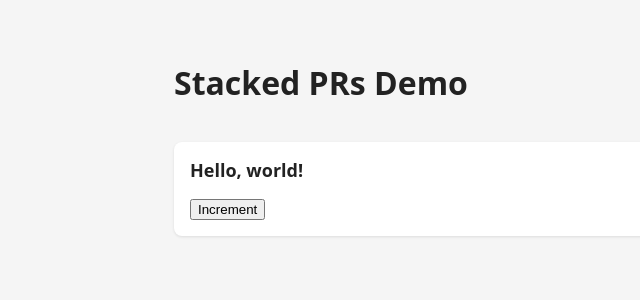
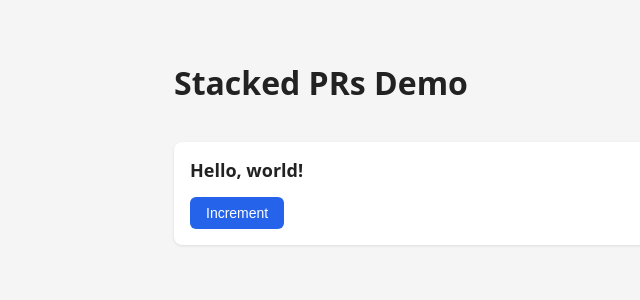
Before and after one commit to MatheusGNachtigall/stacked-prs, a React (Vite) app: page / in a window 1280 px wide. Shown: the top 300 px of the page, without its empty margins (226-866 px from the left). Built offline with nearby package versions, Linux system fonts and the light colour scheme.

Commit message:
style the button

```diff
--- a/src/components/Button.jsx
+++ b/src/components/Button.jsx
@@ -1,3 +1,19 @@
+const styles = {
+	base: {
+		padding: "8px 16px",
+		border: "none",
+		borderRadius: 6,
+		cursor: "pointer",
+		fontSize: 14,
+	},
+	primary: { background: "#2563eb", color: "#fff" },
+	secondary: { background: "#e5e7eb", color: "#222" },
+};
+
 export default function Button({ variant = "primary", children, ...props }) {
-	return <button {...props}>{children}</button>;
+	return (
+		<button style={{ ...styles.base, ...styles[variant] }} {...props}>
+			{children}
+		</button>
+	);
 }
```
